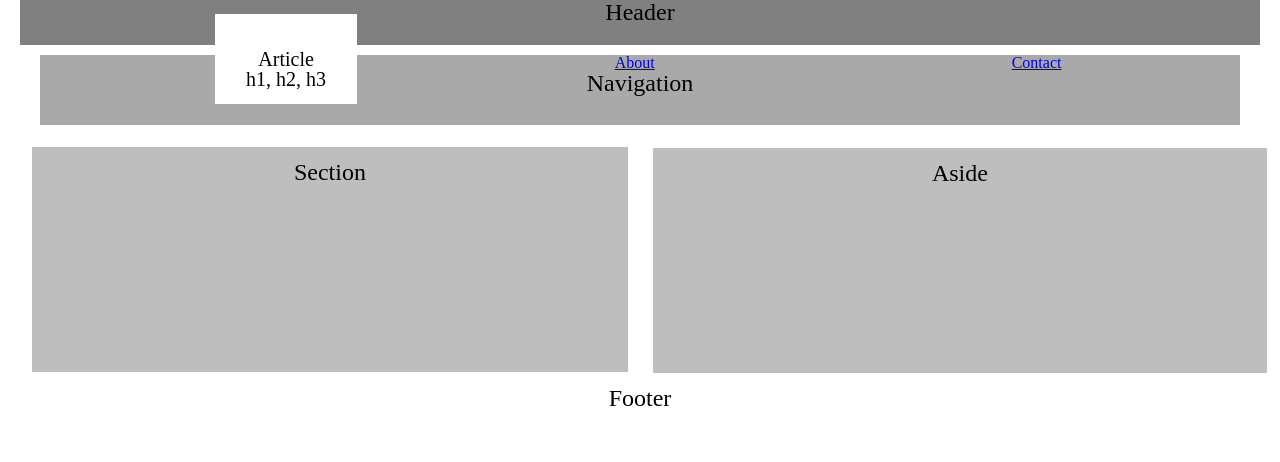
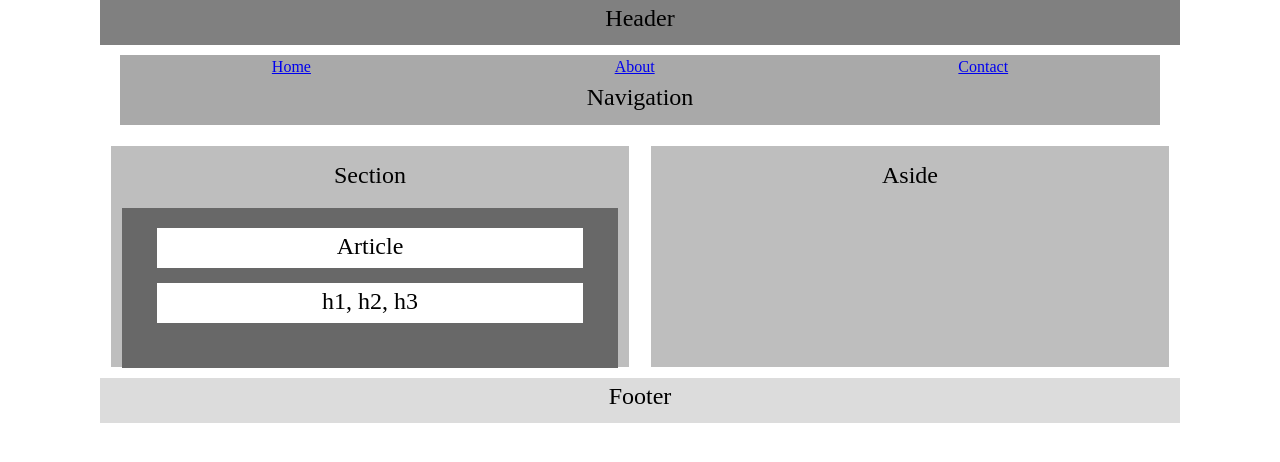
Before and after one commit to DavidDBaker/HW-Wireframe, a plain HTML site: page index.html in a window 1280 px wide. Drawn offline with Linux system fonts and the light colour scheme.

Commit message:
css file update

```diff
--- a/index.html
+++ b/index.html
@@ -26,11 +26,9 @@
             <p>Navigation</p>
         </nav>
 
-        <div class="article"></div>
-
+        <div class="article">
             <section>
                 <p>Section</p>
-
                 <article>
                     <p>Article</p>
                     <div class="article1"><p>h1, h2, h3</p></div>
@@ -42,11 +40,7 @@
             <p>Aside</p>
         </aside>
 
-        <div style="clear:both;"></div>
-
-        <!-- <article>
-                <p>This is the article of the page</p>
-         </article> -->
+    <div style="clear:both;"></div>
 
         <footer>
             <p>Footer</p>
--- a/resources/css/style.css
+++ b/resources/css/style.css
@@ -1,6 +1,11 @@
+body{
+    font-family: 'Times New Roman', Times, serif;
+    line-height: 1.5;
+}
+
 #wrapper{
     padding: 0;
-    margin: 0px 20px;
+    margin: 0px 100px;
 }
 
 #header{
@@ -45,12 +50,6 @@ section p{
     font-size: 24px;
 }
 
-/* section:after{
-    content: '';
-    display: block;
-    clear: both;
-} */
-
 aside{
     background-color: #BEBEBE;
     width: 46%;
@@ -65,41 +64,31 @@ aside p{
     font-size: 24px;
 }
 
-/* aside:after{
-    content: '';
-    display: block;
-    clear: both;
+article{
+    background-color: #686868;
+    height: 160px;
+    margin-top: 10px;
 }
 
-article:after{
-    content: '';
-    display: block;
-    clear: both;
-} */
-
-article{
+.article1 p{
     position: relative;
-    bottom: 170px;
-    left: 170px;
-    background-color: #FFFFFF;
-    width: 25%;
-    height: 90px;
+    top: 20px;
+    background-color: white;
+    height: 40px;
+    margin: 15px 35px;
 }
 
 article p{
-    text-align: center;
-    font-size: 20px;
+    background-color: white;
+    height: 40px;
+    margin: 15px 35px;
     position: relative;
-    top: 35px;
-}
+    top: 20px;
 }
 
 footer{
-    position: relative;
-    background-color: #BEBEBE;
-    width: 100%;
-    height: 60px;
-    bottom: 90px;
+    background-color: #DCDCDC;
+    height: 45px;
 }
 
 footer p {
```
